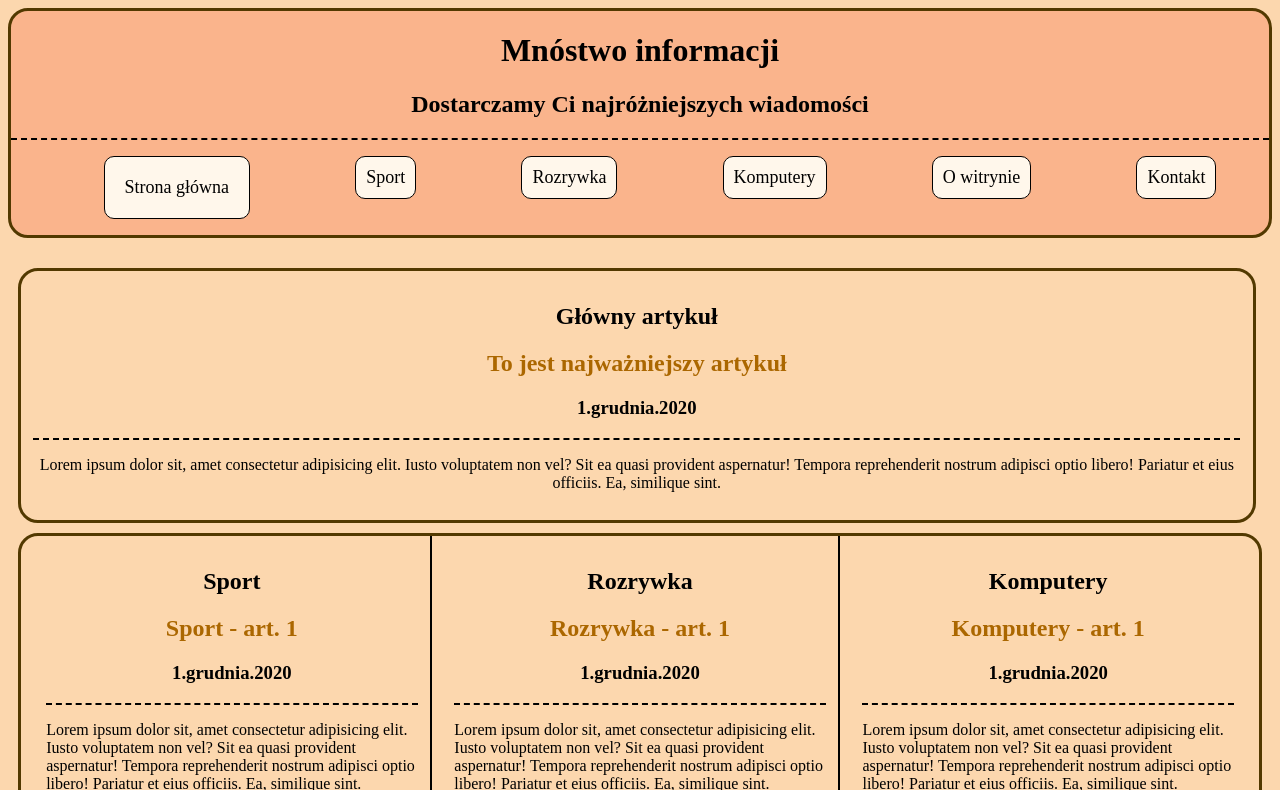
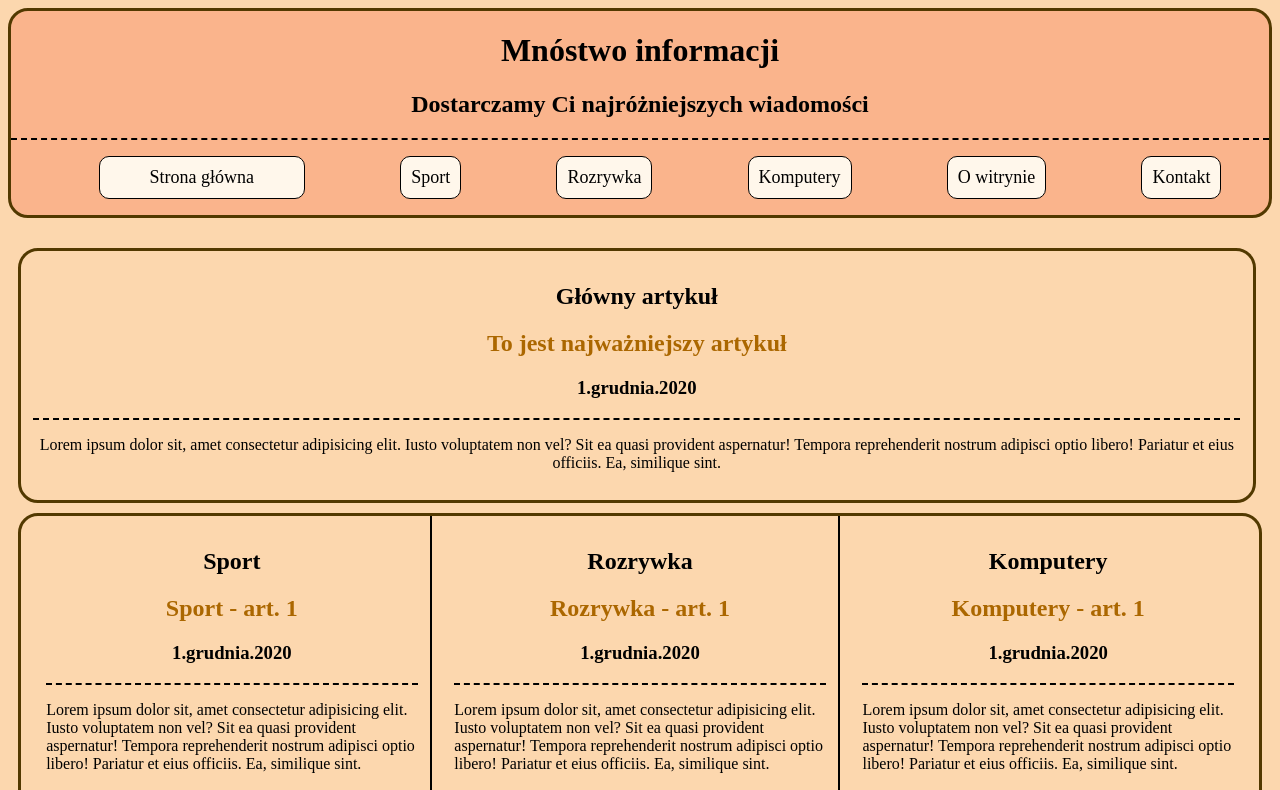
Before and after one commit to kaubGit/informacje.github.io, a plain HTML site: page index.html in a window 1280 px wide. In both pictures the pointer is over the link "Strona główna". Shown: the top 790 px of the page. Drawn offline with Linux system fonts and the light colour scheme.

Commit message:
4 commit

```diff
--- a/css/styles.css
+++ b/css/styles.css
@@ -148,7 +148,7 @@ aside {
 
         nav ul li a:hover {
 
-                padding: 20px;
+                padding: 10px 50px;
         }
 }
 
```
